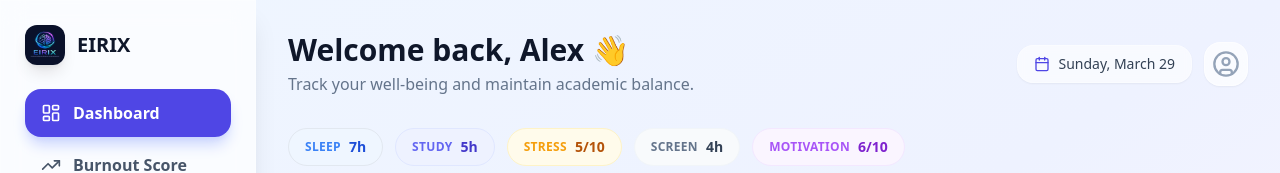
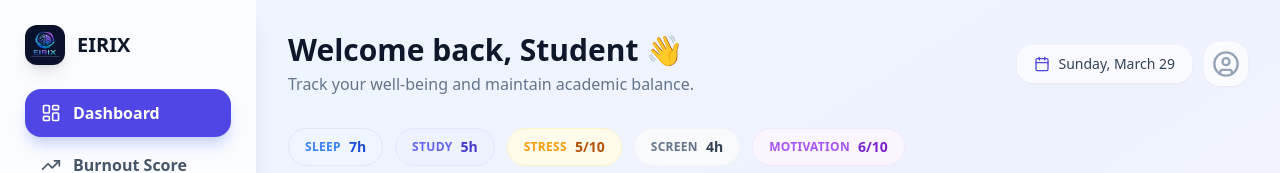
Before and after one commit to ishindersingh/EIRIX, a React (Vite) app: page /student/dashboard in a window 1280 px wide. Shown: the top 173 px of the page. Built offline with nearby package versions, Linux system fonts and the light colour scheme; no server answers.

Commit message:
fix: show logged-in username instead of hardcoded Alex

```diff
--- a/client/pages/StudentDashboard.tsx
+++ b/client/pages/StudentDashboard.tsx
@@ -97,7 +97,7 @@ export default function StudentDashboard() {
           {/* Header */}
           <header className="flex flex-col md:flex-row md:items-center justify-between gap-4 mb-8">
             <div>
-              <h1 className="text-3xl font-extrabold text-slate-900 dark:text-white">Welcome back, Alex 👋</h1>
+              <h1 className="text-3xl font-extrabold text-slate-900 dark:text-white">Welcome back, {displayName} 👋</h1>
               <p className="text-slate-500 dark:text-slate-400 mt-1">{user.rollNo ? `${user.rollNo} � ` : ""}{user.course ?? "Track your well-being and maintain academic balance."}</p>
             </div>
             <div className="flex items-center space-x-3">
```
